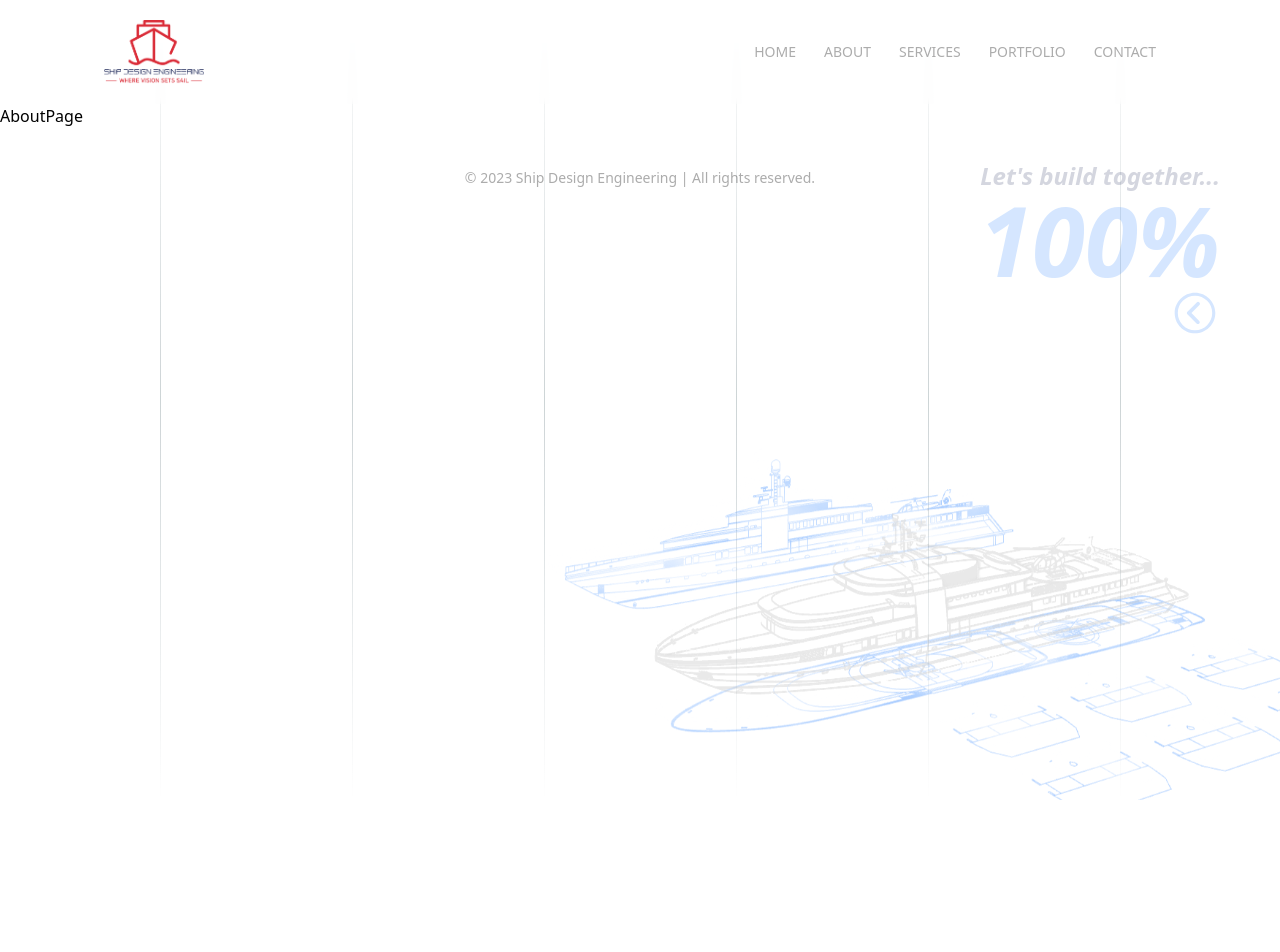
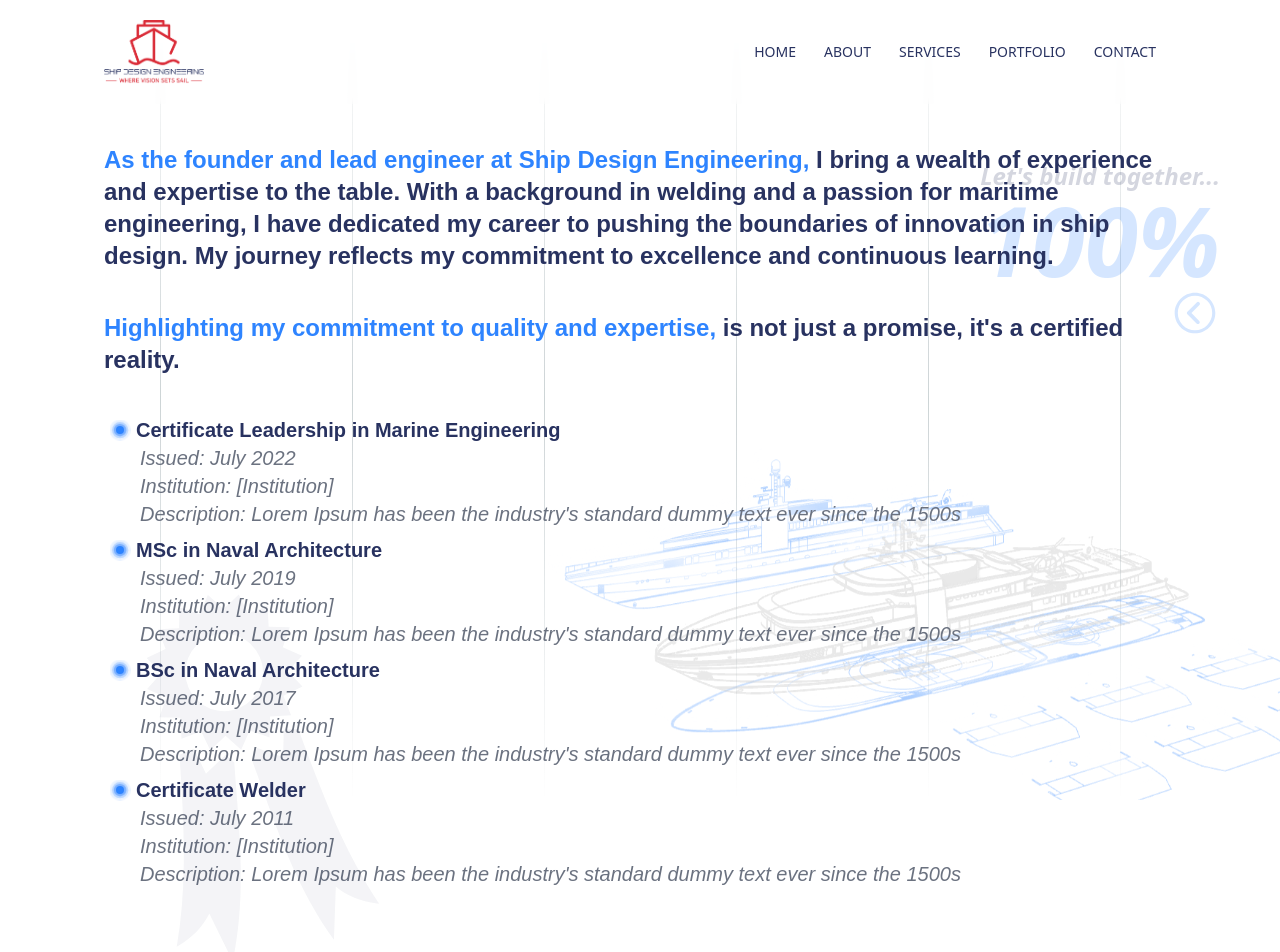
Before and after one commit to RazvanGP/website-di, a Next.js app: page /about in a window 1280 px wide. Shown: the top 952 px of the page. Before the commit the page ends 800 px from the top, so only its background shows below. Built offline with nearby package versions, Linux system fonts and the light colour scheme.

Commit message:
about page design done

```diff
--- a/app/about/page.js
+++ b/app/about/page.js
@@ -1,7 +1,89 @@
-import React from "react";
+"use client";
+import { GiRibbonMedal } from "react-icons/gi";
+import BulletPoint from "../components/BulletPoint";
 
 const AboutPage = () => {
-  return <div>AboutPage</div>;
+  return (
+    <main className="p-10 relative flex-1 flex flex-col justify-center items-center max-w-6xl self-center">
+      <p className="font-semibold pb-10 font-secondary text-text-grey text-2xl self-start">
+        <span className="text-accent-blue ">
+          As the founder and lead engineer at Ship Design Engineering,
+        </span>
+        &nbsp;I bring a wealth of experience and expertise to the table. With a
+        background in welding and a passion for maritime engineering, I have
+        dedicated my career to pushing the boundaries of innovation in ship
+        design. My journey reflects my commitment to excellence and continuous
+        learning.
+      </p>
+
+      <section>
+        <GiRibbonMedal
+          color="#283260"
+          size={400}
+          className="opacity-5 absolute -left-5 -bottom-10 -rotate-12"
+        />
+        <p className="font-semibold pb-10 font-secondary text-text-grey text-2xl self-start">
+          <span className="text-accent-blue ">
+            Highlighting my commitment to quality and expertise,
+          </span>
+          &nbsp;is not just a promise, it's a certified reality.
+        </p>
+
+        <div className="flex flex-col gap-2 pl-4 font-secondary text-text-grey text-xl font-semibold">
+          <div>
+            <div className="flex">
+              <BulletPoint />
+              <span className="ml-4">
+                Certificate Leadership in Marine Engineering
+              </span>
+            </div>
+            <p className="italic text-xl text-gray-500 pl-5 font-light">
+              Issued: July 2022 <br />
+              Institution: [Institution] <br />
+              Description: Lorem Ipsum has been the industry's standard dummy
+              text ever since the 1500s
+            </p>
+          </div>
+          <div>
+            <div className="flex">
+              <BulletPoint />
+              <span className="ml-4">MSc in Naval Architecture</span>
+            </div>
+            <p className="italic text-xl text-gray-500 pl-5 font-light">
+              Issued: July 2019 <br />
+              Institution: [Institution] <br />
+              Description: Lorem Ipsum has been the industry's standard dummy
+              text ever since the 1500s
+            </p>
+          </div>
+          <div>
+            <div className="flex">
+              <BulletPoint />
+              <span className="ml-4">BSc in Naval Architecture</span>
+            </div>
+            <p className="italic text-xl text-gray-500 pl-5 font-light">
+              Issued: July 2017 <br />
+              Institution: [Institution] <br />
+              Description: Lorem Ipsum has been the industry's standard dummy
+              text ever since the 1500s
+            </p>
+          </div>
+          <div>
+            <div className="flex">
+              <BulletPoint />
+              <span className="ml-4">Certificate Welder</span>
+            </div>
+            <p className="italic text-xl text-gray-500 pl-5 font-light">
+              Issued: July 2011 <br />
+              Institution: [Institution] <br />
+              Description: Lorem Ipsum has been the industry's standard dummy
+              text ever since the 1500s
+            </p>
+          </div>
+        </div>
+      </section>
+    </main>
+  );
 };
 
 export default AboutPage;
--- a/app/components/MobileNav.js
+++ b/app/components/MobileNav.js
@@ -8,7 +8,7 @@ const MobileNav = (setShowMobileNav) => {
   return (
     // backdrop-brightness-50 backdrop-blur-md
     <div className="fixed top-0 left-0 min-h-screen min-w-full scroll-none flex justify-center items-center backdrop-blur-md bg-slate-950 opacity-90">
-      <ul className="min-h-[400px] flex flex-col items-center justify-evenly text-siver-blue text-2xl font-light">
+      <ul className="min-h-[400px] flex flex-col items-center justify-evenly text-silver-grey text-2xl font-light">
         {navItems?.map((item, index) => (
           <motion.li
             key={index}
--- a/app/components/Nav.js
+++ b/app/components/Nav.js
@@ -45,7 +45,7 @@ const Nav = () => {
       }}
       animate={isNavHidden ? "hidden" : "visible"}
       transition={{ duration: 0.35, ease: "easeInOut" }}
-      className="sticky top-0 flex justify-between items-center w-full max-w-6xl self-center z-10 font-titling-gothic text-silver-grey text-sm px-10 py-5 backdrop-blur-sm"
+      className="sticky top-0 flex justify-between items-center w-full max-w-6xl self-center z-10 font-titling-gothic text-primary-blue text-sm px-10 py-5 backdrop-blur-sm"
     >
       <Link href="/" className="">
         <img src="/logo.png" alt="" width={100} />
```
